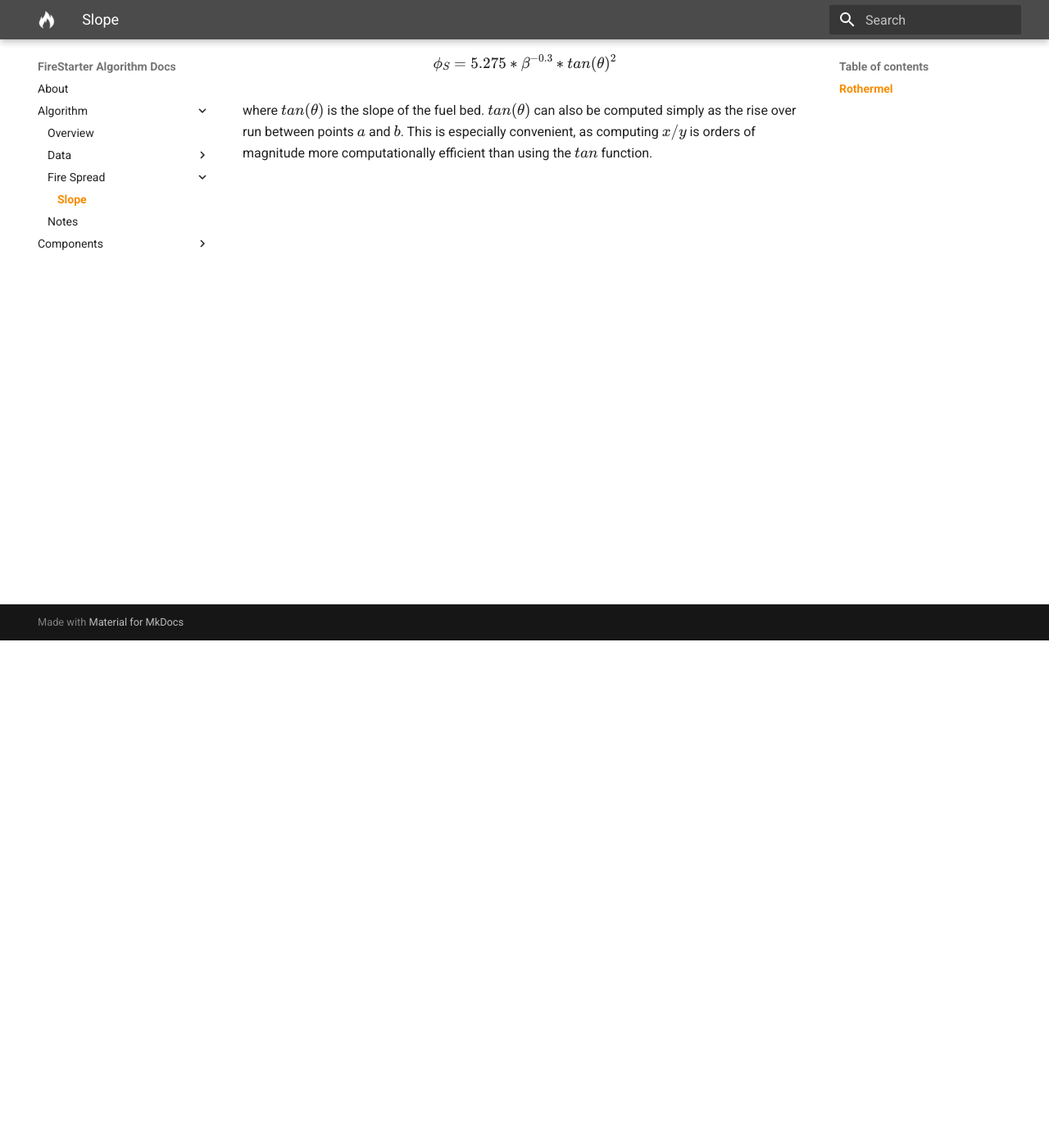
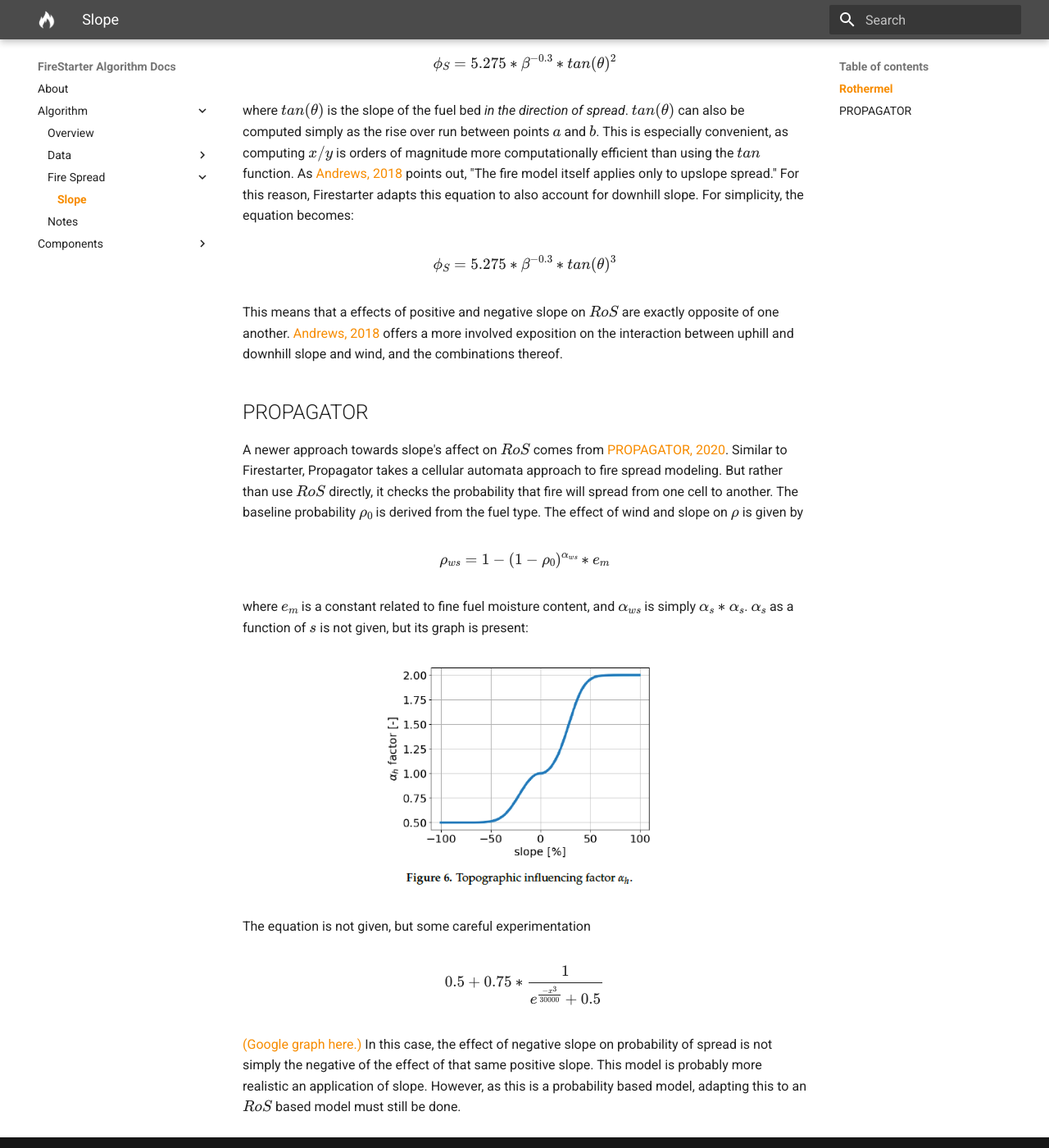
Before and after one commit to firestarter-io/node-algorithm, an MkDocs documentation site: the page built from docs/algorithm/firespread/slope.md, in a window 1280 px wide and 1400 px high, scrolled down 619 px. Shown: the whole window at 82% size. Built offline with MkDocs 1.6.1 and Material for MkDocs 9.7.7, drawn with Linux system fonts in a browser that asks for light colours.

Commit message:
More docs

```diff
--- a/docs/algorithm/firespread/slope.md
+++ b/docs/algorithm/firespread/slope.md
@@ -16,4 +16,26 @@ This equation becomes useful, as $R_0$ is empirically available for Andersen's 1
 
 $$ \phi_S = 5.275 * \beta^{-0.3} * tan(\theta)^{2} $$
 
-where $tan(\theta)$ is the slope of the fuel bed.  $tan(\theta)$ can also be computed simply as the rise over run between points $a$ and $b$.  This is especially convenient, as computing $x/y$ is orders of magnitude more computationally efficient than using the $tan$ function.
+where $tan(\theta)$ is the slope of the fuel bed *in the direction of spread*.  $tan(\theta)$ can also be computed simply as the rise over run between points $a$ and $b$.  This is especially convenient, as computing $x/y$ is orders of magnitude more computationally efficient than using the $tan$ function. As [Andrews, 2018](https://www.fs.usda.gov/treesearch/pubs/55928) points out, "The fire model itself applies only to upslope spread."  For this reason, Firestarter adapts this equation to also account for downhill slope.  For simplicity, the equation becomes:
+
+$$ \phi_S = 5.275 * \beta^{-0.3} * tan(\theta)^{3} $$
+
+This means that a effects of positive and negative slope on $RoS$ are exactly opposite of one another. [Andrews, 2018](https://www.fs.usda.gov/treesearch/pubs/55928) offers a more involved exposition on the interaction between uphill and downhill slope and wind, and the combinations thereof.
+
+## PROPAGATOR
+
+A newer approach towards slope's affect on $RoS$ comes from [PROPAGATOR, 2020](https://www.mdpi.com/2571-6255/3/3/26).  Similar to Firestarter, Propagator takes a cellular automata approach to fire spread modeling.  But rather than use $RoS$ directly, it checks the probability that fire will spread from one cell to another.  The baseline probability $\rho_0$ is derived from the fuel type.  The effect of wind and slope on $\rho$ is given by
+
+$$ \rho_{ws} = 1 - (1 - \rho_0)^{\alpha_{ws}} * e_m $$
+
+where $e_m$ is a constant related to fine fuel moisture content, and $\alpha_{ws}$ is simply $\alpha_{s} * \alpha_{s}$.  $\alpha_{s}$ as a function of $s$ is not given, but its graph is present:
+
+<p align="center">
+  <img src="../alphaslopegraph.png" style="width: 400px"/>
+</p>
+
+The equation is not given, but some careful experimentation
+
+$$ 0.5 + 0.75 * \frac{1}{e^{\frac{-x^{3}}{30000}} + 0.5} $$
+
+[(Google graph here.)](https://www.google.com/search?q=plot+0.5+%2B+0.75*1%2F%28e%5E%28-%28x%5E3%29%2F30000%29%2B+0.5%29+from+-100+to+100&safe=off&sxsrf=ALeKk03_bceVJ_j5vxf7srrPhi8dvpf1RA%3A1623269507605&ei=gyDBYM6pJIml-wTk9IbACg&oq=plot+0.5+%2B+0.75*1%2F%28e%5E%28-%28x%5E3%29%2F30000%29%2B+0.5%29+from+-100+to+100&gs_lcp=Cgdnd3Mtd2l6EAM6BwgAEEcQsANQmipY7TtghD9oAXACeACAAYIBiAHaBJIBAzYuMZgBAKABAaoBB2d3cy13aXrIAQjAAQE&sclient=gws-wiz&ved=0ahUKEwiO9_-SrovxAhWJ0p4KHWS6AagQ4dUDCA8&uact=5)  In this case, the effect of negative slope on probability of spread is not simply the negative of the effect of that same positive slope.  This model is probably more realistic an application of slope.  However, as this is a probability based model, adapting this to an $RoS$ based model must still be done.
```
Also changed, not shown: docs/algorithm/firespread/alphaslopegraph.png (added).
